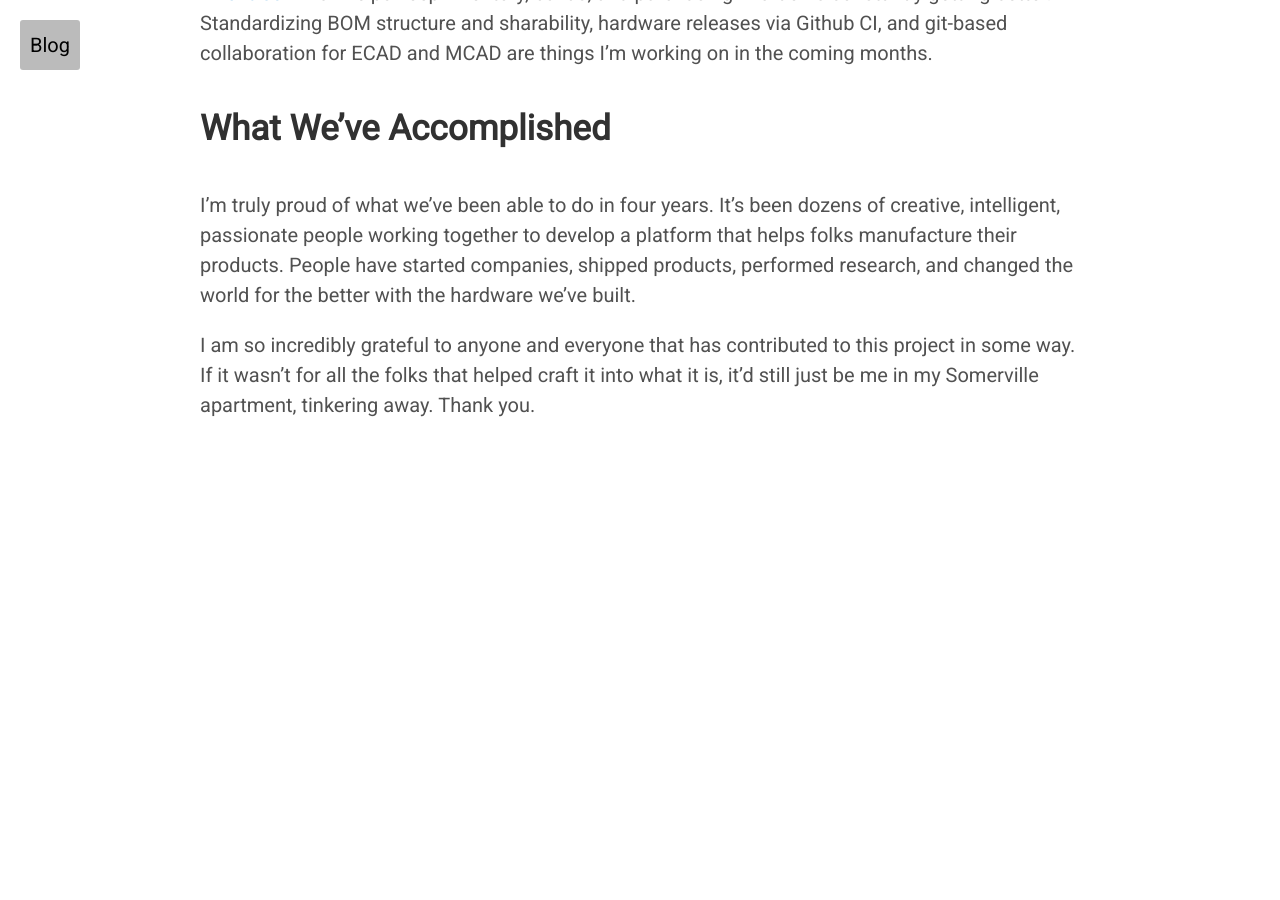
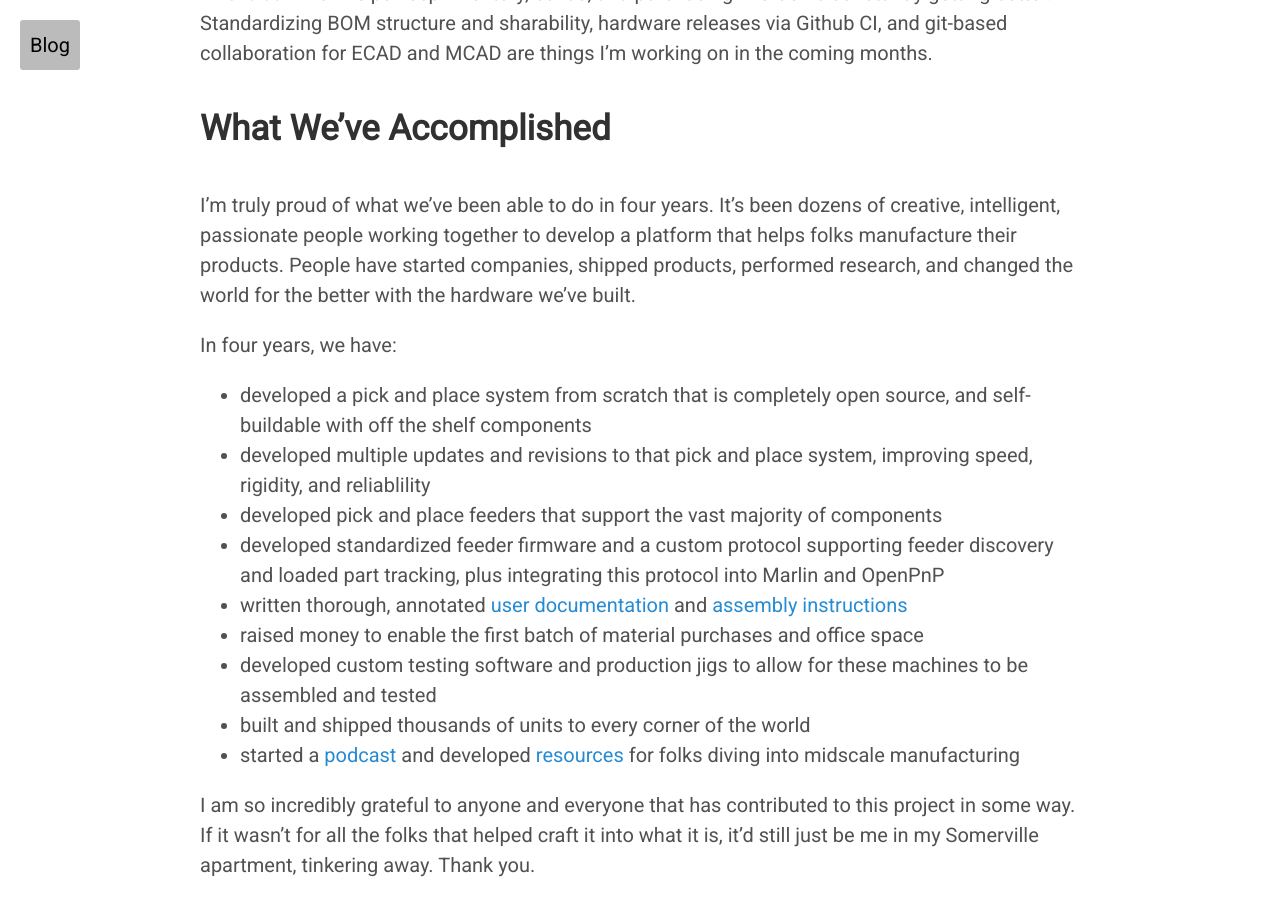
Before and after one commit to sphawes/portfolio, a Jekyll site: the page built from _posts/2024-01-18-4-years.md, in a window 1280 px wide and 900 px high, scrolled down 4976 px. Built offline with Jekyll 4.4.1, drawn with Linux system fonts in a browser that asks for light colours; before the commit the page ends 5416 px from its top, so only the background shows below that.

Commit message:
added list

```diff
--- a/_posts/2024-01-18-4-years.md
+++ b/_posts/2024-01-18-4-years.md
@@ -94,4 +94,16 @@ The management side of a midscale operation is also slated to improve. The alrea
 
 I’m truly proud of what we’ve been able to do in four years. It's been dozens of creative, intelligent, passionate people working together to develop a platform that helps folks manufacture their products. People have started companies, shipped products, performed research, and changed the world for the better with the hardware we’ve built.
 
+In four years, we have:
+
+- developed a pick and place system from scratch that is completely open source, and self-buildable with off the shelf components
+- developed multiple updates and revisions to that pick and place system, improving speed, rigidity, and reliablility
+- developed pick and place feeders that support the vast majority of components
+- developed standardized feeder firmware and a custom protocol supporting feeder discovery and loaded part tracking, plus integrating this protocol into Marlin and OpenPnP
+- written thorough, annotated [user documentation](https://docs.opulo.io/) and [assembly instructions](https://ohai.opulo.io/)
+- raised money to enable the first batch of material purchases and office space
+- developed custom testing software and production jigs to allow for these machines to be assembled and tested
+- built and shipped thousands of units to every corner of the world
+- started a [podcast](https://shows.acast.com/ohm-podcast) and developed [resources](https://midscale.io/) for folks diving into midscale manufacturing
+
 I am so incredibly grateful to anyone and everyone that has contributed to this project in some way. If it wasn’t for all the folks that helped craft it into what it is, it’d still just be me in my Somerville apartment, tinkering away. Thank you.
```
